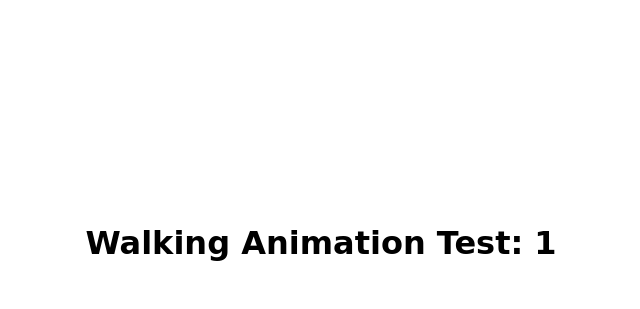
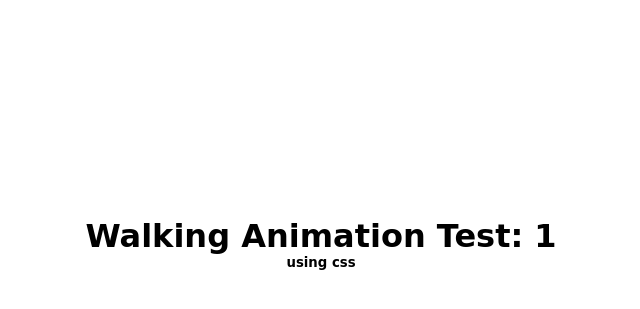
Before and after one commit to Einma/css-animation, a plain HTML site: page index.html in a window 1280 px wide. Shown: the part 157-466 px from the top of the page, without its empty margins (319-959 px from the left). Drawn offline with Linux system fonts and the light colour scheme; a web font is replaced by a local one.

Commit message:
Edit text on page

```diff
--- a/index.html
+++ b/index.html
@@ -8,7 +8,10 @@
   </head>
   <body>
     <div class="container">
-      <h1>Walking Animation Test: 1</h1>
+      <div class="text-container">
+        <h1>Walking Animation Test: 1</h1>
+        <h5>using css</h5>
+      </div>
       <div class="animation-container">
         <div class="man"></div>
       </div>
--- a/style.css
+++ b/style.css
@@ -74,3 +74,10 @@
     animation-duration: 3s;
   }
 }
+
+.text-container {
+  display: flex;
+  flex-direction: column;
+  align-items: center;
+  justify-content: center;
+}
```
